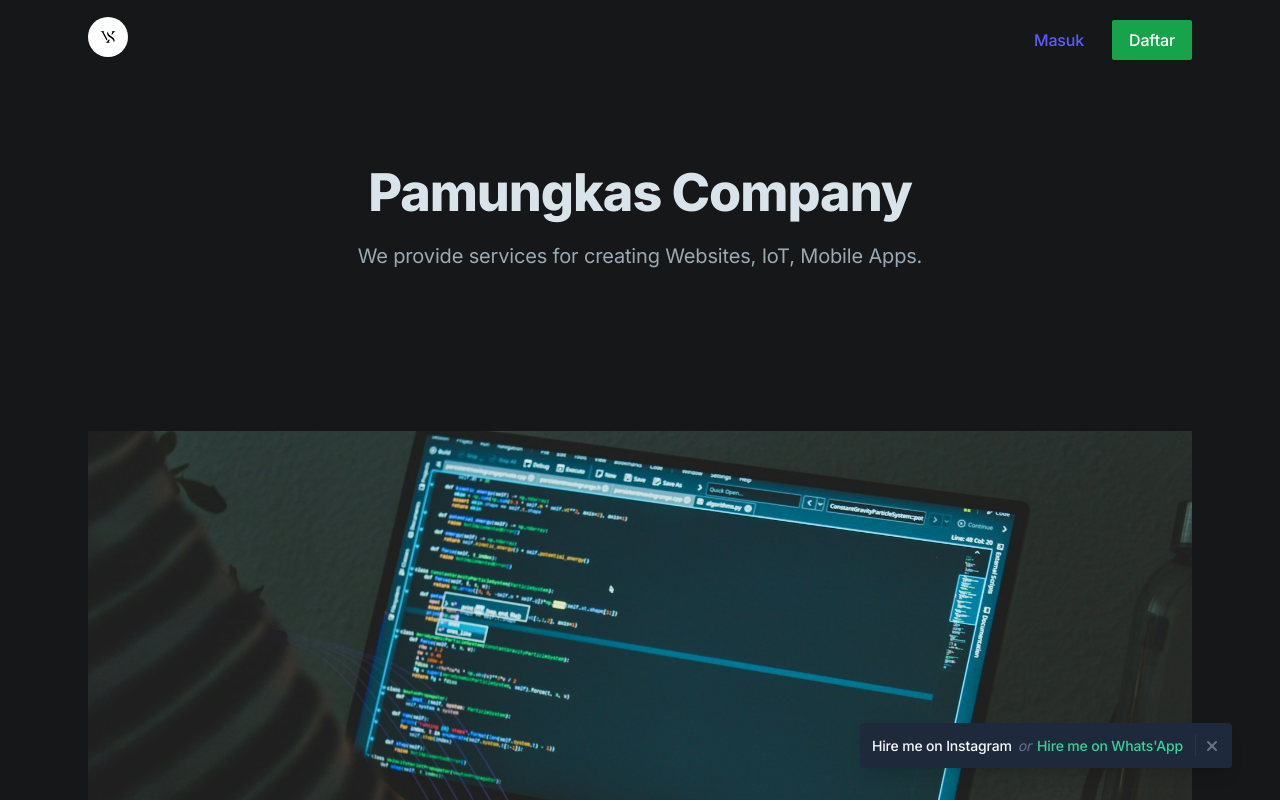
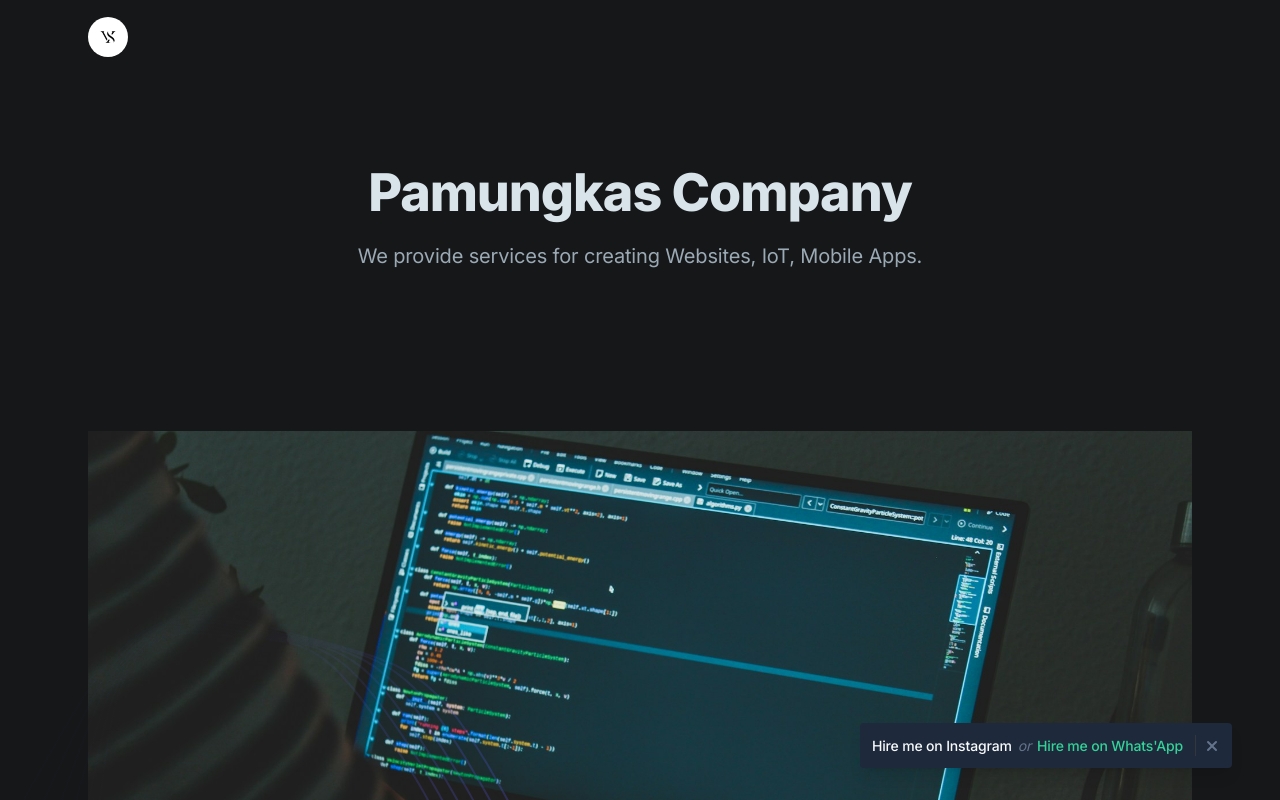
Before and after one commit to Vargas34/company-, a Next.js app: page / in a window 1280 px wide. Shown: the top 800 px of the page. Built offline with nearby package versions, Linux system fonts and the light colour scheme.

Commit message:
update package

```diff
--- a/components/ui/header.tsx
+++ b/components/ui/header.tsx
@@ -19,21 +19,7 @@ export default function Header() {
 
           <nav className="hidden md:flex md:grow">
 
-            <ul className="flex grow justify-end flex-wrap items-center">
-              <li>
-                <Link
-                  href="/#"
-                  className="font-medium text-purple-600 hover:text-gray-200 px-4 py-3 flex items-center transition duration-150 ease-in-out"
-                >
-                  Masuk
-                </Link>
-              </li>
-              <li>
-                <Link href="/#" className="btn-sm text-white bg-green-600 hover:bg-green-700 ml-3">
-                  Daftar
-                </Link>
-              </li>
-            </ul>
+
           </nav>
 
           <MobileMenu />
--- a/package.json
+++ b/package.json
@@ -17,6 +17,7 @@
     "next": "^14.0.4",
     "react": "18.2.0",
     "react-dom": "18.2.0",
+    "sharp": "^0.33.4",
     "typescript": "^5.3.3"
   },
   "devDependencies": {
```
Also changed, not shown: 1 other file (tests, documents, lock files or other folders).
